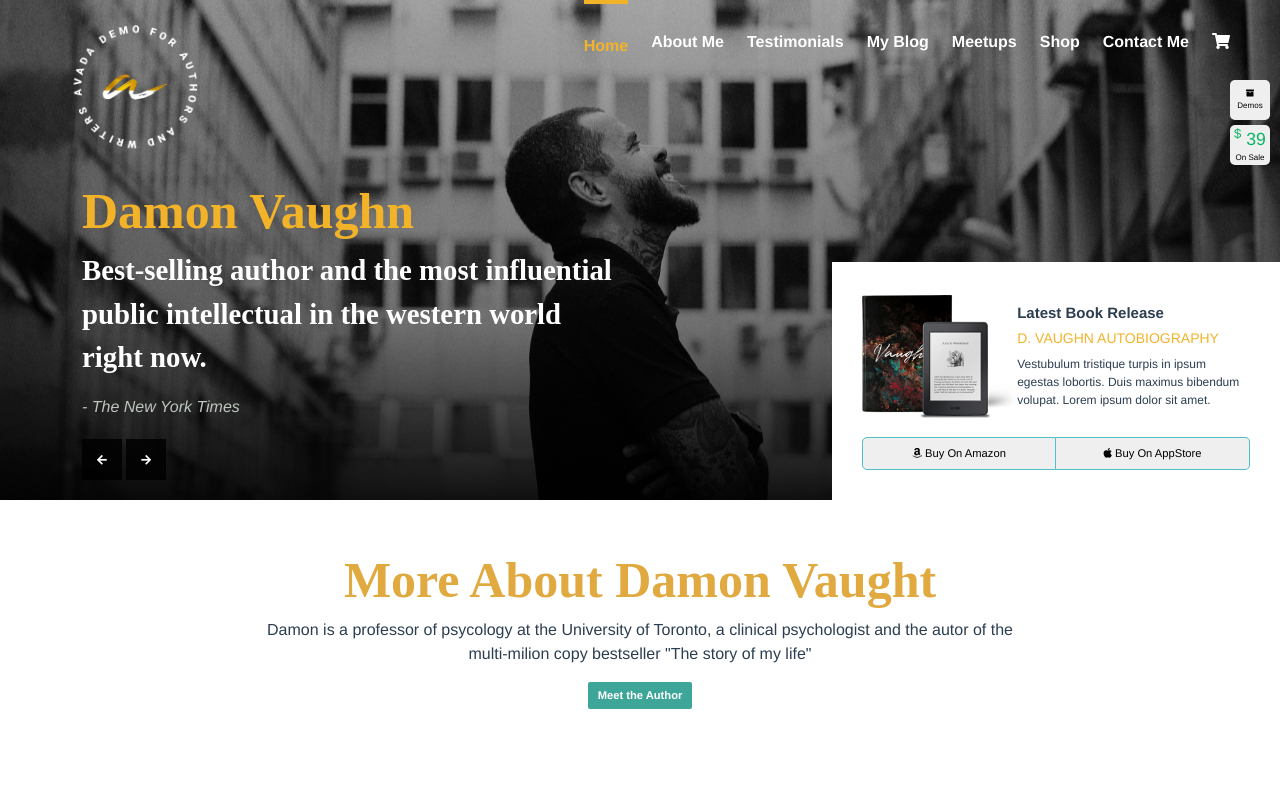
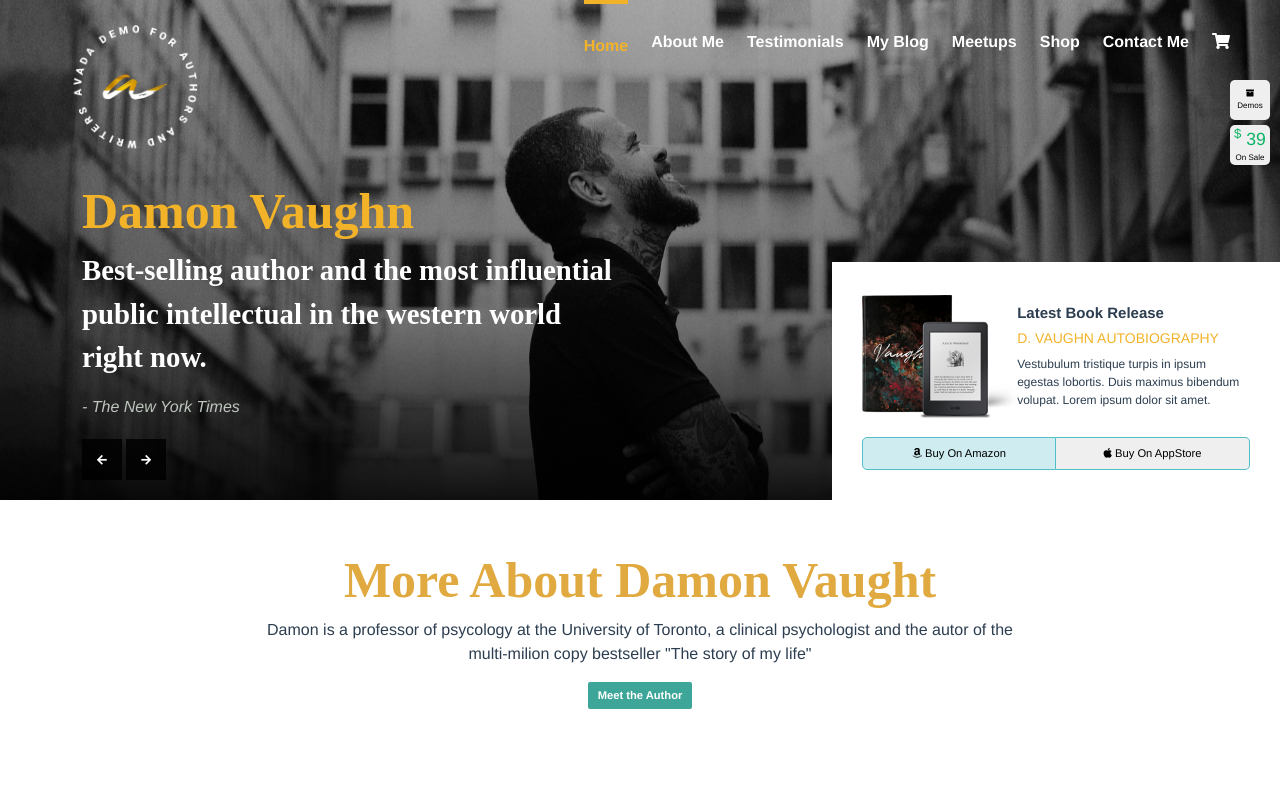
Before and after one commit to Andrea1302/proj-html-vuejs, a Vue app: page / in a window 1280 px wide. In both pictures the pointer is over the button "Buy On Amazon". Shown: the top 800 px of the page. Built offline with nearby package versions, Linux system fonts and the light colour scheme; a web font is replaced by a local one.

Commit message:
feature : add hover on btn in jumbotron component

```diff
--- a/src/components/MsJumbotron.vue
+++ b/src/components/MsJumbotron.vue
@@ -144,4 +144,9 @@ section{
         }
     }
 }
+
+// hover
+.btn_latest_book:hover{
+background-color:#51bfc746 ;
+}
 </style>
--- a/src/components/moreInfo.vue
+++ b/src/components/moreInfo.vue
@@ -129,6 +129,7 @@ export default {
         height: 350px;
         border-bottom-right-radius: 30px;
         margin: 0 10px;
+
     }
 }
 
```
